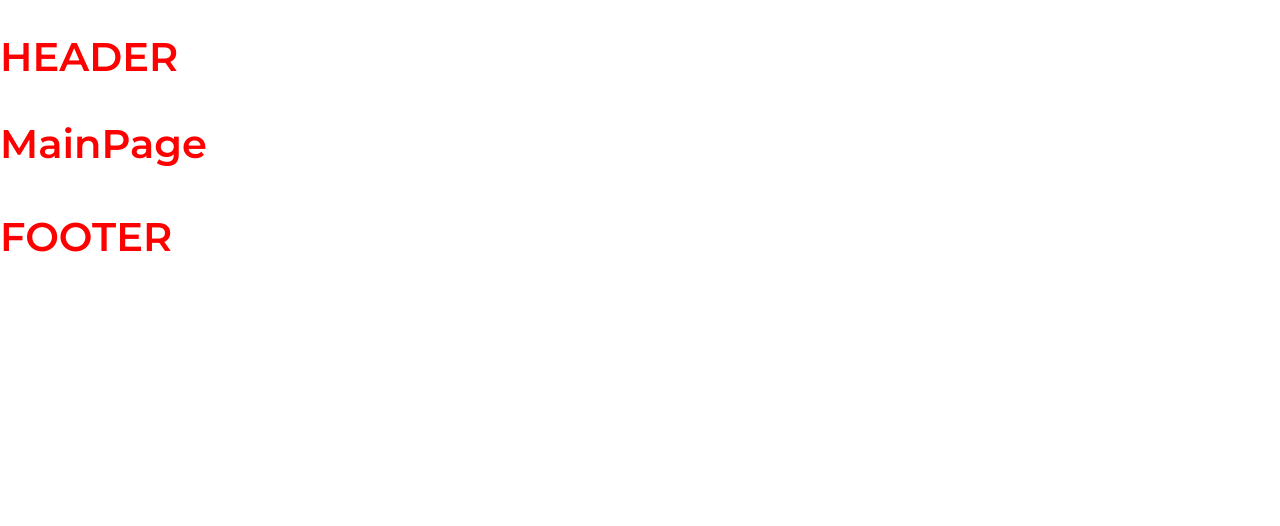
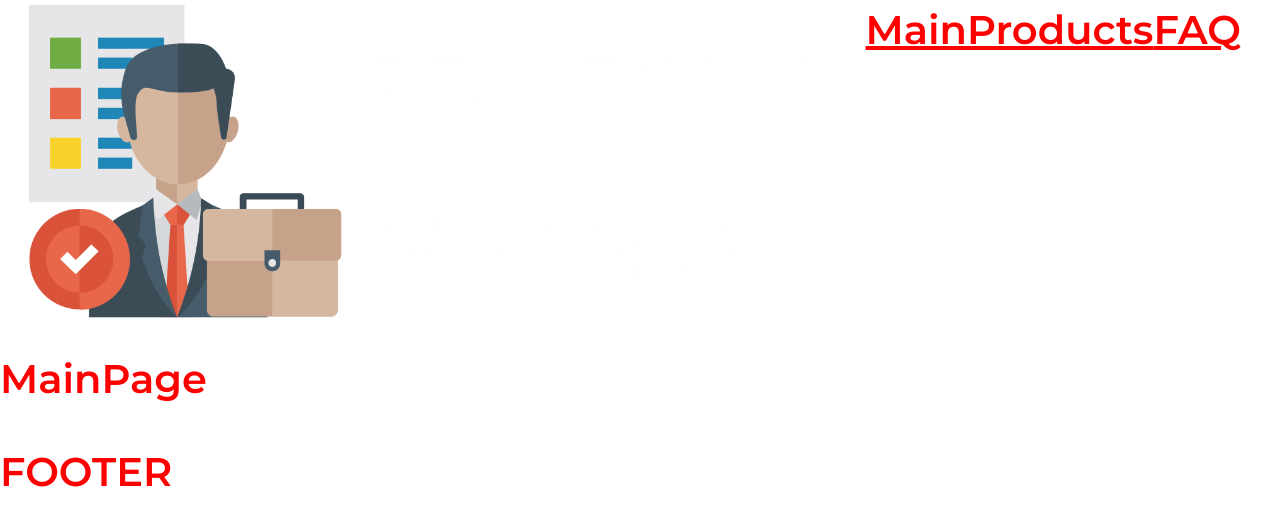
Before and after one commit to RusikHunter/Products-Manager, a React (Vite) app: page / in a window 1280 px wide. Shown: the top 526 px of the page. Built offline with nearby package versions, Linux system fonts and the light colour scheme.

Commit message:
feat(header): create html markup and ts logic for Header component

```diff
--- a/src/App.tsx
+++ b/src/App.tsx
@@ -1,12 +1,13 @@
 import { BrowserRouter as Router, Routes, Route } from 'react-router-dom'
 import routes from "@/config/routes.ts"
+import Header from '@/components/Header/Header'
 
 function App() {
 
 
     return (
         <Router>
-            <h1>HEADER</h1>
+            <Header />
 
             <Routes>
                 {routes.map(({ path, component: Component }) => (
--- /dev/null
+++ b/src/components/Header/Header.tsx
@@ -0,0 +1,50 @@
+import styles from "./Header.module.scss"
+import { Link } from "react-router-dom"
+import logo from "@/assets/icons/logo.png"
+import { Routes } from "@/config/routes"
+
+type NavigationLink = {
+    name: string,
+    path: string
+}
+
+const navLinks: NavigationLink[] = [
+    {
+        name: "Main",
+        path: Routes.MAIN
+    },
+    {
+        name: "Products",
+        path: Routes.PRODUCTS
+    },
+    {
+        name: "FAQ",
+        path: Routes.FAQ
+    },
+]
+
+function Header() {
+    return (
+        <header className="header">
+            <div className="header__inner container">
+                <div className="header__row row">
+                    <div className="header__column header__column--1 column">
+                        <img src={logo} alt="Product Manager" width={1339} height={512} />
+                    </div>
+
+                    <div className="header__column header__column--2 column">
+                        <nav className="header__nav nav">
+                            <ul className="header__ul">
+                                {navLinks.map(({ name, path }) => (
+                                    <Link to={path}>{name}</Link>
+                                ))}
+                            </ul>
+                        </nav>
+                    </div>
+                </div>
+            </div>
+        </header>
+    )
+}
+
+export default Header
--- a/src/config/routes.ts
+++ b/src/config/routes.ts
@@ -9,7 +9,7 @@ export type Route = {
     component: React.ComponentType
 }
 
-enum Routes {
+export enum Routes {
     MAIN = '/',
     PRODUCTS = '/products',
     FAQ = '/faq',
```
Also changed, not shown: src/assets/icons/logo.png (added), src/components/Header/Header.module.scss (added).
